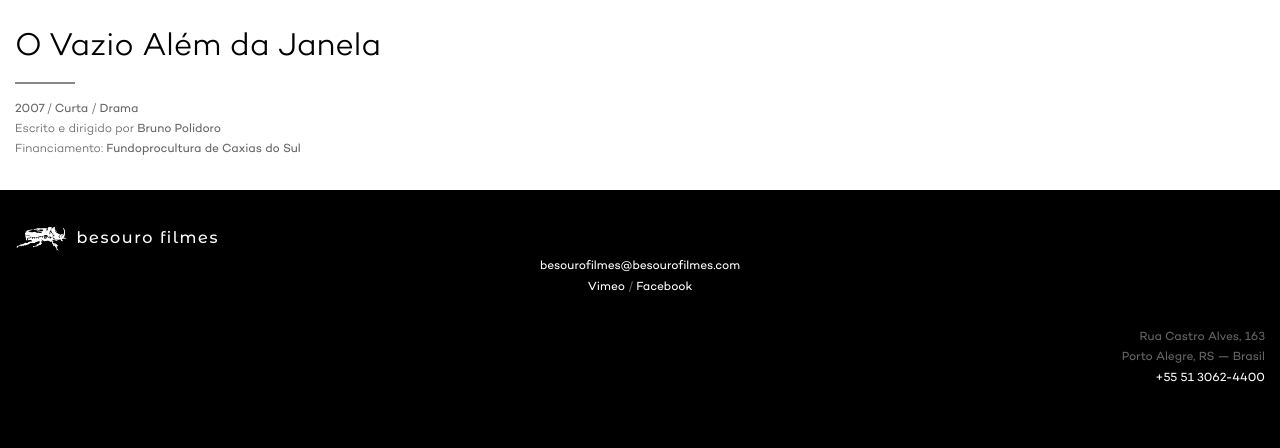
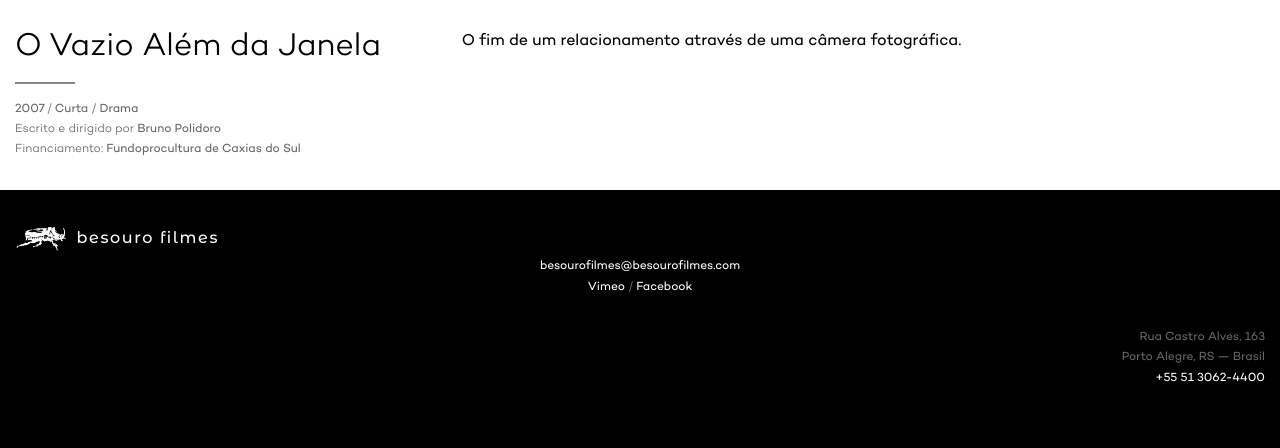
Before and after one commit to arthrfrts/besouro, a Jekyll site: the page built from _projects/o-vazio-alem-da-janela.md, in a window 1280 px wide. Shown: the part 821-1269 px from the top of the page. Built offline with Jekyll 4.4.1, drawn with Linux system fonts in a browser that asks for light colours.

Commit message:
Infos for O VAZIO ALÉM DA JANELA.

```diff
--- a/_projects/o-vazio-alem-da-janela.md
+++ b/_projects/o-vazio-alem-da-janela.md
@@ -14,3 +14,5 @@ team:
   writer: Bruno Polidoro
 funds: Fundoprocultura de Caxias do Sul
 ---
+
+O fim de um relacionamento através de uma câmera fotográfica.
```
